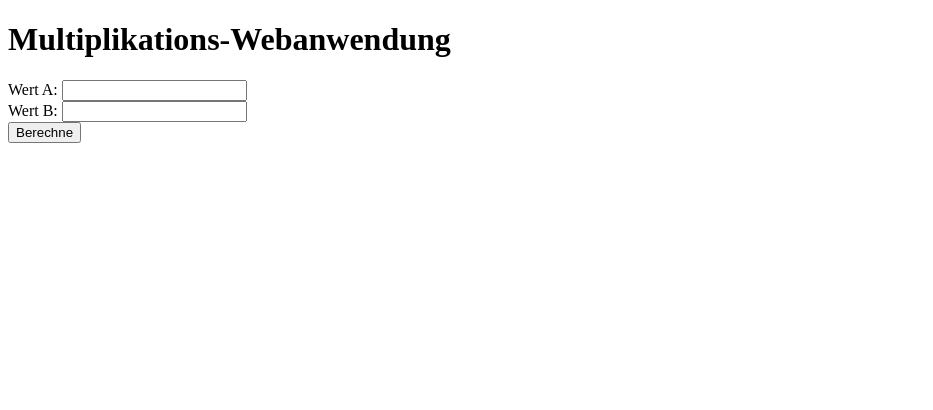
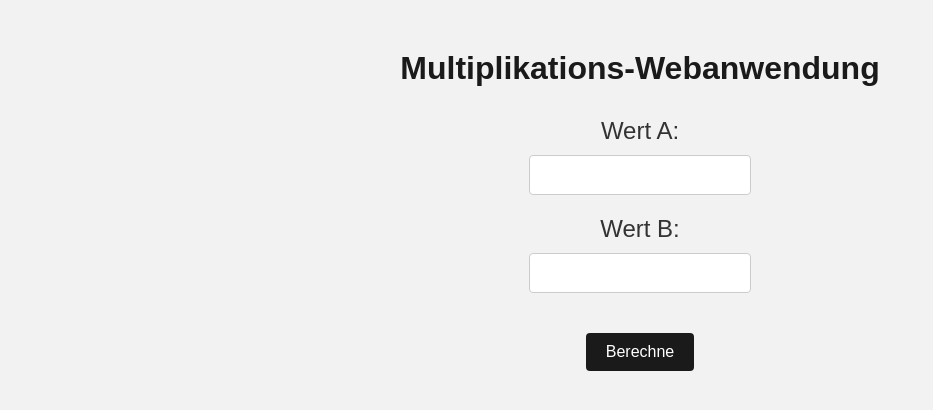
Before and after one commit to schaurom/Webservice1, a Flask app: page / in a window 1280 px wide. Shown: the top 410 px of the page, without its empty margins (0-933 px from the left). Run offline with Flask 3, Linux system fonts and the light colour scheme.

Commit message:
Update index.html
optisch aufgehübscht

```diff
--- a/templates/index.html
+++ b/templates/index.html
@@ -1,17 +1,65 @@
 <!doctype html>
 <html>
   <head>
-    <title>My Flask App</title>
+    <title>Multiplikations-Webanwendung</title>
+    <meta charset="UTF-8">
+    <style>
+      body {
+        font-family: Arial, sans-serif;
+        background-color: #f2f2f2;
+      }
+
+      h1 {
+        color: #1a1a1a;
+        text-align: center;
+        margin-top: 50px;
+      }
+
+      form {
+        display: flex;
+        flex-direction: column;
+        align-items: center;
+        margin-top: 30px;
+      }
+
+      label {
+        font-size: 24px;
+        color: #333;
+        margin-bottom: 10px;
+      }
+
+      input[type=number] {
+        font-size: 16px;
+        padding: 10px;
+        border-radius: 4px;
+        border: 1px solid #ccc;
+        width: 200px;
+        margin-bottom: 20px;
+      }
+
+      button[type=submit] {
+        background-color: #1a1a1a;
+        color: #fff;
+        padding: 10px 20px;
+        border: none;
+        border-radius: 4px;
+        font-size: 16px;
+        cursor: pointer;
+        margin-top: 20px;
+      }
+
+      button[type=submit]:hover {
+        background-color: #333;
+      }
+    </style>
   </head>
   <body>
     <h1>Multiplikations-Webanwendung</h1>
     <form method="GET" action="/multiply">
       <label for="a">Wert A:</label>
       <input type="number" id="a" name="a">
-      <br>
       <label for="b">Wert B:</label>
       <input type="number" id="b" name="b">
-      <br>
       <button type="submit">Berechne</button>
     </form>
   </body>
```
